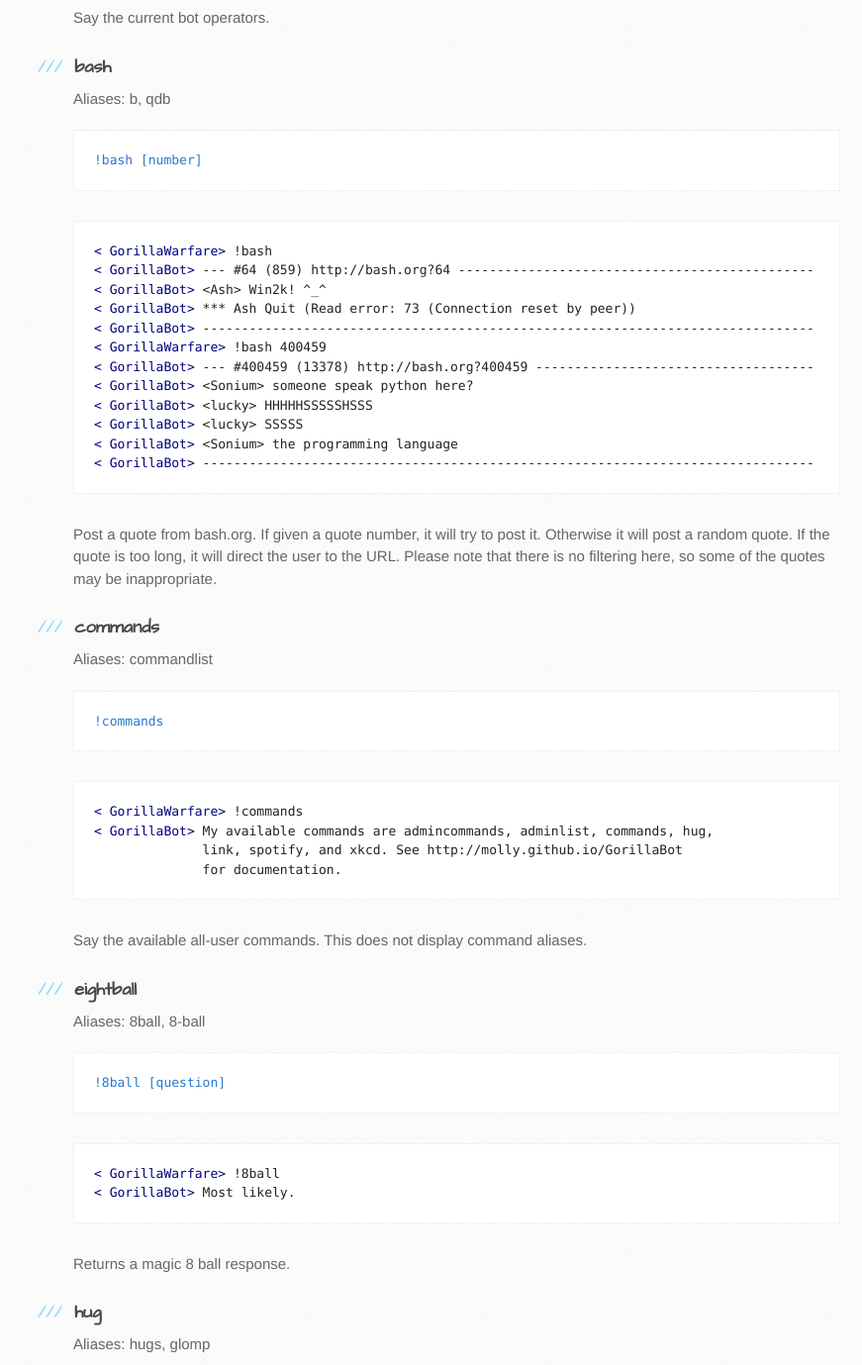
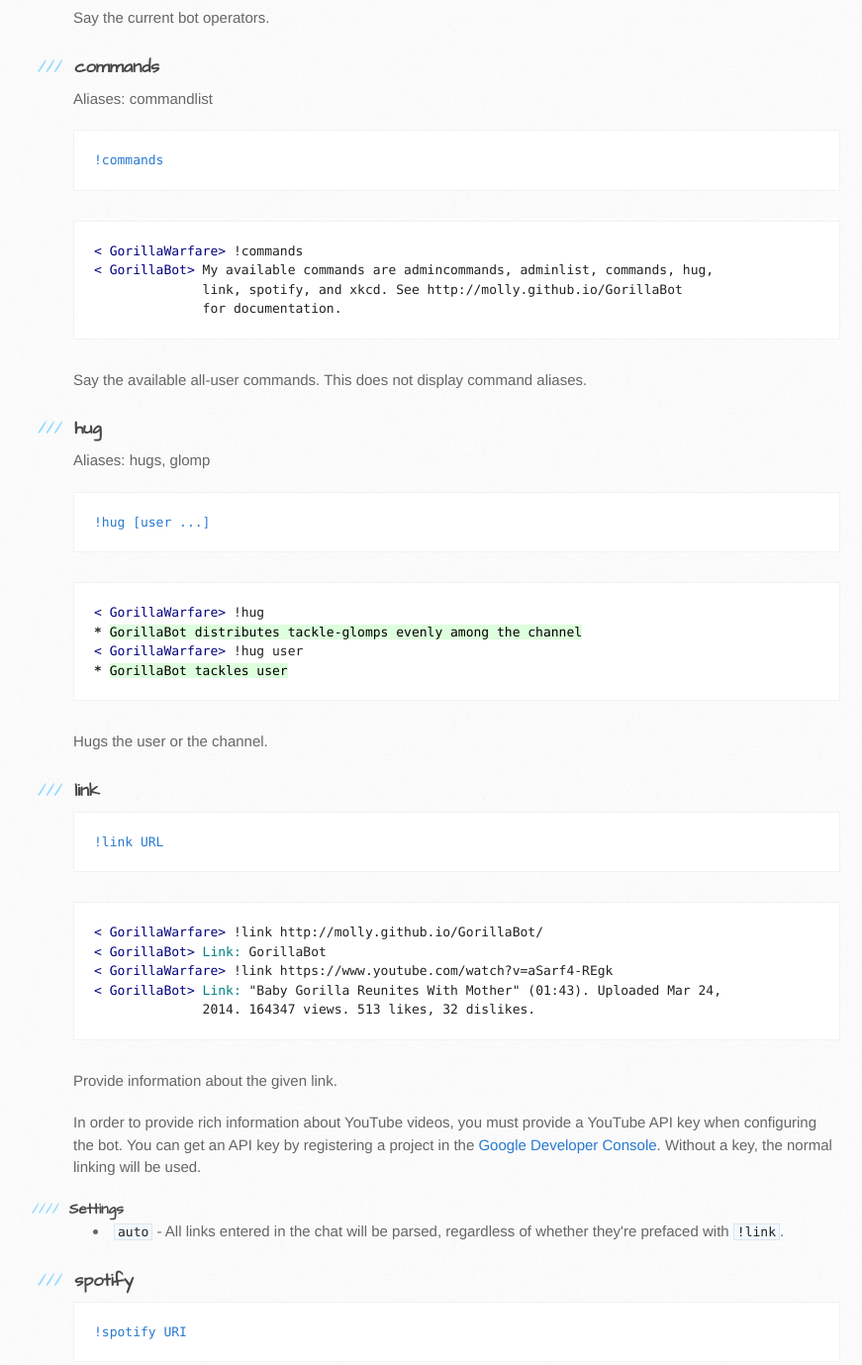
Before and after one commit to molly/GorillaBot, a plain HTML site: page index.html in a window 1280 px wide. Shown: the part 1620-2999 px from the top of the page at 99% size, without its empty margins (96-967 px from the left). Drawn offline with Linux system fonts and the light colour scheme.

Commit message:
Update docs

```diff
--- a/index.html
+++ b/index.html
@@ -33,10 +33,7 @@
 
 <p>GorillaBot is an IRC bot framework written in Python. The bot is initiated from the command line. Once it is connected, it receives its commands through IRC. Because I'm writing the framework mainly for use in a channel frequented by Wikipedia editors, there are a number of Wikipedia-specific commands.</p>
 
-<p><strong>Author:</strong> Molly White<br>
-<strong>License:</strong> <a href="http://opensource.org/licenses/MIT">MIT</a><br>
-<strong>Status:</strong> Unstable<br>
-<strong>Version:</strong> 2.0</p>
+<p><strong>Author:</strong> Molly White<br><strong>License:</strong> <a href="http://opensource.org/licenses/MIT">MIT</a><br><strong>Status:</strong> Unstable<br><strong>Version:</strong> 2.0</p>
 
 <h2>
 <a name="user-content-installation" class="anchor" href="#installation" aria-hidden="true"><span class="octicon octicon-link"></span></a>Installation</h2>
@@ -47,9 +44,7 @@
 <li>Run <code>python3 bot.py</code> from the source directory. This will step you through configuring the bot. If you already have already configured the bot, you can use that configuration or create a new one.</li>
 <li>Enter any information when prompted.</li>
 <li>Once the bot has successfully connected, command the bot from IRC. There are also a number of admin commands available to bot operators.</li>
-</ol>
-
-<h1>
+</ol><h1>
 <a name="user-content-commanding-the-bot" class="anchor" href="#commanding-the-bot" aria-hidden="true"><span class="octicon octicon-link"></span></a>Commanding the bot</h1>
 
 <p>The bot receives commands in one of three ways:</p>
@@ -61,9 +56,7 @@
 </li>
 <li>Receiving a command in a private message: <code>/msg GorillaBot command</code>
 </li>
-</ol>
-
-<p>In the examples below, I use the <code>!command</code> syntax, but the other two would work equally well.</p>
+</ol><p>In the examples below, I use the <code>!command</code> syntax, but the other two would work equally well.</p>
 
 <h2>
 <a name="user-content-all-user-commands" class="anchor" href="#all-user-commands" aria-hidden="true"><span class="octicon octicon-link"></span></a>All-user commands</h2>
@@ -98,32 +91,6 @@
 <p>Say the current bot operators.</p>
 
 <h3>
-<a name="user-content-bash" class="anchor" href="#bash" aria-hidden="true"><span class="octicon octicon-link"></span></a>bash</h3>
-
-<p>Aliases: b, qdb</p>
-
-<pre><code>!bash [number]
-</code></pre>
-
-<div class="highlight highlight-irc"><pre><span class="nt">&lt; GorillaWarfare&gt; </span>!bash
-<span class="nt">&lt; GorillaBot&gt; </span>--- #64 (859) http://bash.org?64 ----------------------------------------------
-<span class="nt">&lt; GorillaBot&gt; </span>&lt;Ash&gt; Win2k! ^_^
-<span class="nt">&lt; GorillaBot&gt; </span>*** Ash Quit (Read error: 73 (Connection reset by peer))
-<span class="nt">&lt; GorillaBot&gt; </span>-------------------------------------------------------------------------------
-<span class="nt">&lt; GorillaWarfare&gt; </span>!bash 400459
-<span class="nt">&lt; GorillaBot&gt; </span>--- #400459 (13378) http://bash.org?400459 ------------------------------------
-<span class="nt">&lt; GorillaBot&gt; </span>&lt;Sonium&gt; someone speak python here?
-<span class="nt">&lt; GorillaBot&gt; </span>&lt;lucky&gt; HHHHHSSSSSHSSS
-<span class="nt">&lt; GorillaBot&gt; </span>&lt;lucky&gt; SSSSS
-<span class="nt">&lt; GorillaBot&gt; </span>&lt;Sonium&gt; the programming language
-<span class="nt">&lt; GorillaBot&gt; </span>-------------------------------------------------------------------------------
-</pre></div>
-
-<p>Post a quote from bash.org. If given a quote number, it will try to post it. Otherwise it
-will post a random quote. If the quote is too long, it will direct the user to the URL.
-Please note that there is no filtering here, so some of the quotes may be inappropriate.</p>
-
-<h3>
 <a name="user-content-commands" class="anchor" href="#commands" aria-hidden="true"><span class="octicon octicon-link"></span></a>commands</h3>
 
 <p>Aliases: commandlist</p>
@@ -138,20 +105,6 @@ Please note that there is no filtering here, so some of the quotes may be inappr
 </pre></div>
 
 <p>Say the available all-user commands. This does not display command aliases.</p>
-
-<h3>
-<a name="user-content-eightball" class="anchor" href="#eightball" aria-hidden="true"><span class="octicon octicon-link"></span></a>eightball</h3>
-
-<p>Aliases: 8ball, 8-ball</p>
-
-<pre><code>!8ball [question]
-</code></pre>
-
-<div class="highlight highlight-irc"><pre><span class="nt">&lt; GorillaWarfare&gt; </span>!8ball
-<span class="nt">&lt; GorillaBot&gt; </span>Most likely.
-</pre></div>
-
-<p>Returns a magic 8 ball response.</p>
 
 <h3>
 <a name="user-content-hug" class="anchor" href="#hug" aria-hidden="true"><span class="octicon octicon-link"></span></a>hug</h3>
@@ -196,9 +149,7 @@ Please note that there is no filtering here, so some of the quotes may be inappr
 <li>
 <code>auto</code> - All links entered in the chat will be parsed, regardless of whether they're
 prefaced with <code>!link</code>.</li>
-</ul>
-
-<h3>
+</ul><h3>
 <a name="user-content-spotify" class="anchor" href="#spotify" aria-hidden="true"><span class="octicon octicon-link"></span></a>spotify</h3>
 
 <pre><code>!spotify URI
@@ -217,29 +168,18 @@ prefaced with <code>!link</code>.</li>
 <li>
 <code>auto</code> - All Spotify URIs in the chat will be parsed, regardless of whether they're
 prefaced with <code>!spotify</code>.</li>
-</ul>
-
-<h3>
+</ul><h3>
 <a name="user-content-weather" class="anchor" href="#weather" aria-hidden="true"><span class="octicon octicon-link"></span></a>weather</h3>
 
-<pre><code>!weather [--now|--week] location
+<pre><code>!weather location
 </code></pre>
 
 <div class="highlight highlight-irc"><pre><span class="nt">&lt; GorillaWarfare&gt; </span>!weather boston
-<span class="nt">&lt; GorillaBot&gt; </span>Weather in Boston, MA, USA: Rain until tomorrow evening and breezy until
-              tomorrow morning. 51˚F (10˚C). Feels like 51˚F (10˚C). Humidity: 95%. Wind
-              speed: 23mph (38kph).
-<span class="nt">&lt; GorillaWarfare&gt; </span>!weather --now boston
-<span class="nt">&lt; GorillaBot&gt; </span>Weather in Boston, MA, USA: Light Rain and Breezy. 51˚F (10˚C). Feels like
-              51˚F (10˚C). Humidity: 96%. Wind speed: 25mph (40kph).
-<span class="nt">&lt; GorillaWarfare&gt; </span>!weather --week boston
-<span class="nt">&lt; GorillaBot&gt; </span>Weather in Boston, MA, USA: Light rain throughout the week, with temperatures
-              bottoming out at 53°F on Friday. 51–55˚F (11–13˚C).
+<span class="nt">&lt; GorillaBot&gt; </span>Weather in Boston, MA, USA: Mostly cloudy until tomorrow morning.
+              59˚F (15.0˚C). Humidity: 92%.
 </pre></div>
 
-<p>Provide weather information for the given location. Defaults to giving weather information
-about today. Given the <code>--now</code> parameter, this will give the current weather. Given the
-<code>--weekly</code> parameter, this will give the forecast for the week.</p>
+<p>Provide weather information for the given location.</p>
 
 <p>In order to provide weather information, you must provide a Forecast.io API key when
  configuring the bot. You can get an API key by registering an email address at
@@ -325,7 +265,6 @@ to, or has been joined to in the past.</p>
 
 <p>Removes the setting for a channel. This will revert to the default value. Settings can only
 be edited for channels the bot is joined to, or has been joined to in the past.</p>
-
         </section>
       </div>
     </div>
```
